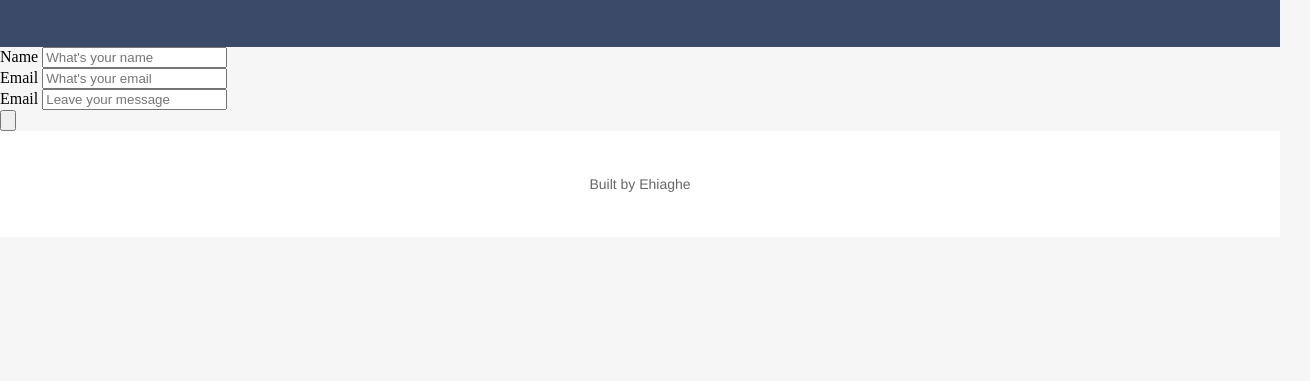
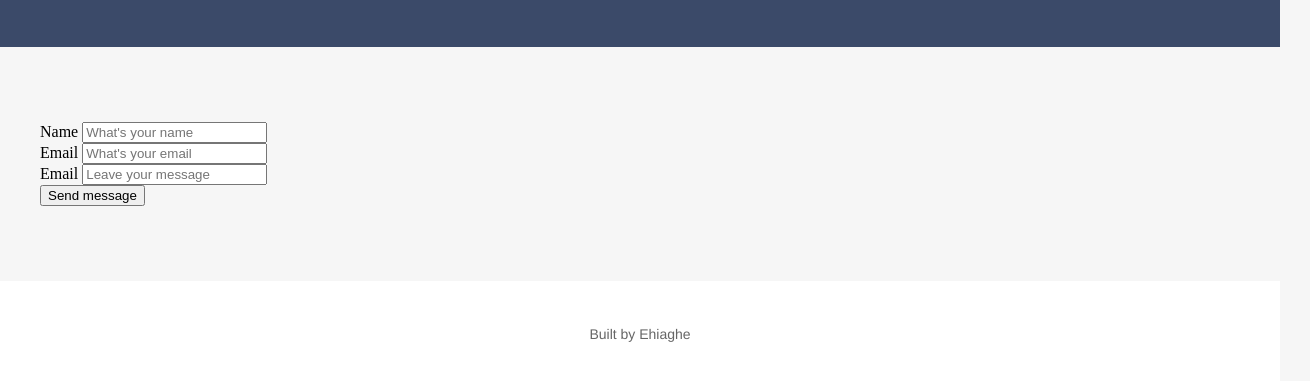
Before and after one commit to ehiaig/ehiaghe.github.io, a plain HTML site: page talk.html in a window 1280 px wide. Shown: the part 331-712 px from the top of the page, 1310 px wide, since content can reach past the window. Drawn offline with Linux system fonts and the light colour scheme.

Commit message:
Updated the contact page

```diff
--- a/css/style.css
+++ b/css/style.css
@@ -174,7 +174,6 @@ ul li a{ box-shadow: 0px 1px 1px #999; }
     text-align: center;
 }
 .about-body{
-    padding: 100px 100px;
     width: 100%;
     clear: both;
 }
@@ -250,3 +249,18 @@ ul li a{ box-shadow: 0px 1px 1px #999; }
     font-size: 14px;
     line-height: 20px;
 }
+.contact{
+    width: 100%;
+    padding: 50px 15px;
+
+}
+#contact-form{
+    padding: 25px;
+    align-content: center;
+	width: 60%;
+	text-align: match-parent;
+}
+#contact-form form{
+    align-content: center;
+	width: 60%;
+}
--- a/talk.html
+++ b/talk.html
@@ -42,7 +42,7 @@
                 <input type="text" placeholder="Leave your message">
             </div>
             <div>
-                <input type="button" placeholder="What's your name">
+                <button> Send message</button>
             </div>
 
         </form>
```
Also changed, not shown: 1 other file.
